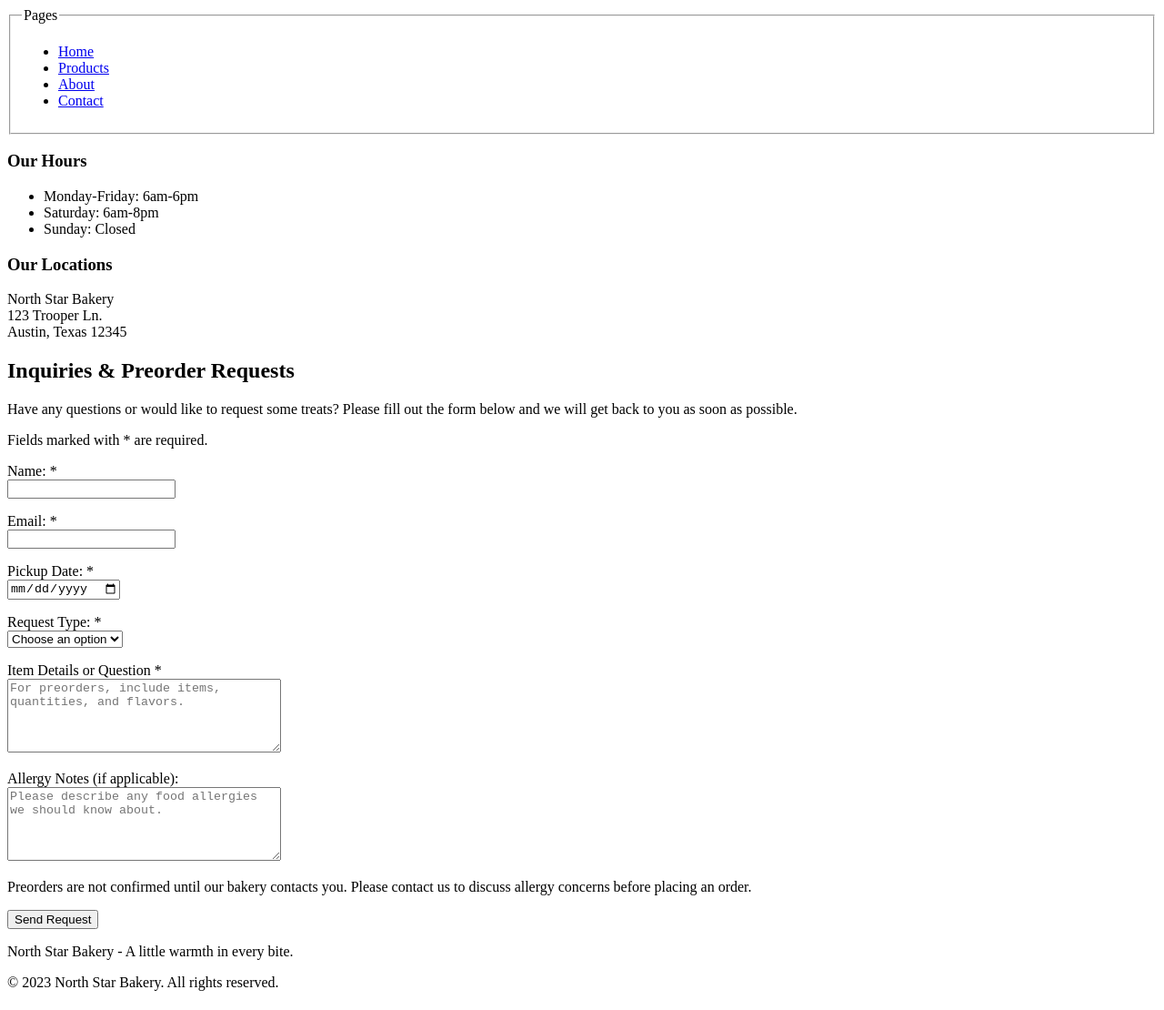
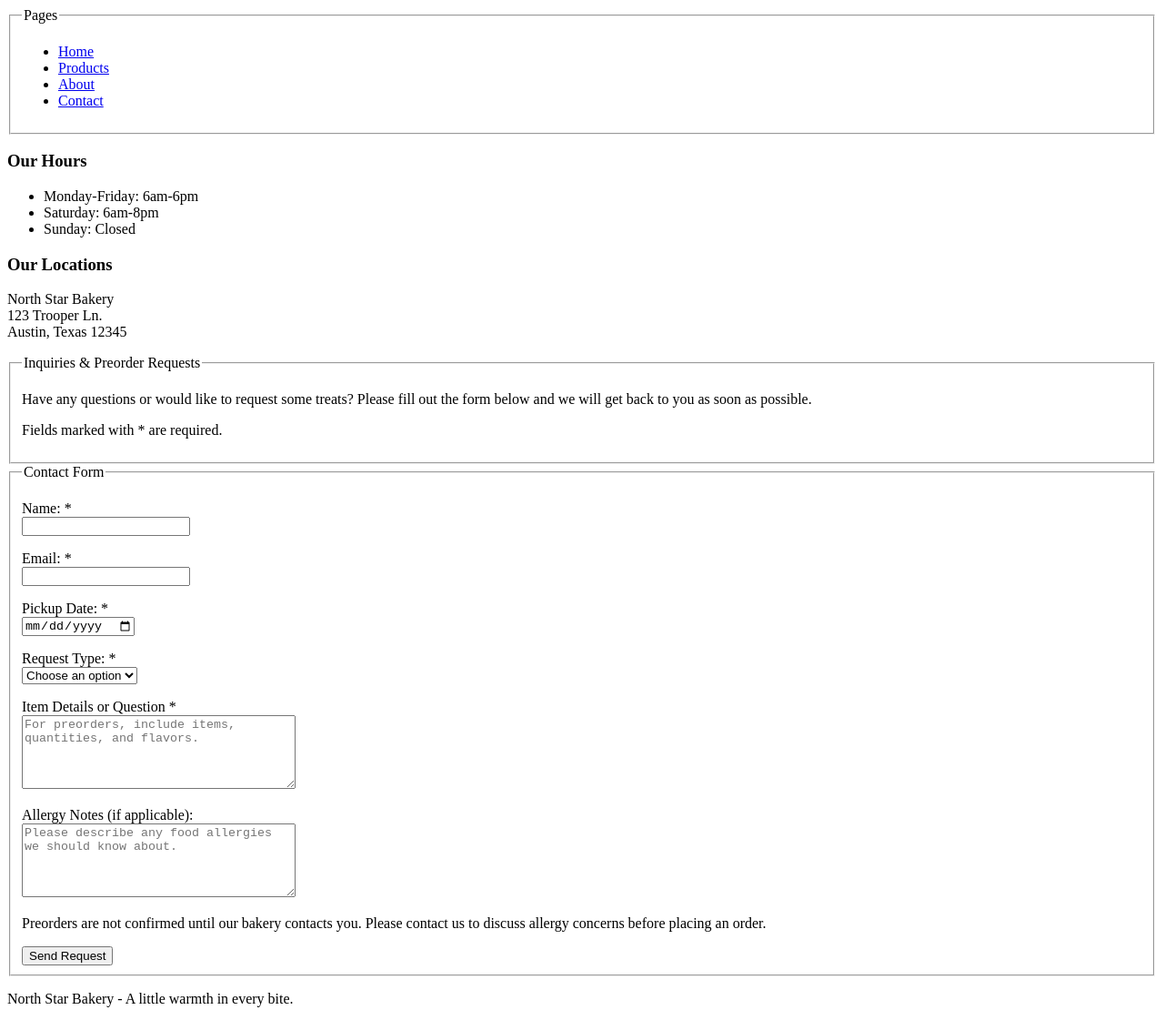
Before and after one commit to jkoebrick44/North-Star-Bakery, a plain HTML site: page contact.html in a window 1280 px wide. Shown: the top 1110 px of the page at 91% size. Drawn offline with Linux system fonts and the light colour scheme.

Commit message:
html complete

```diff
--- a/contact.html
+++ b/contact.html
@@ -33,12 +33,16 @@
         </p>
     </header>
     <main>
-        <h2>Inquiries & Preorder Requests</h2>
-        <p>Have any questions or would like to request some treats?
-        Please fill out the form below and we will get back to you as soon as possible.
-        </p>
-        <p>Fields marked with * are required.</p>
+        <fieldset>
+            <legend>Inquiries & Preorder Requests</legend>
+            <p>Have any questions or would like to request some treats?
+            Please fill out the form below and we will get back to you as soon as possible.
+            </p>
+            <p>Fields marked with * are required.</p>
+        </fieldset>
 
+        <fieldset>
+            <legend>Contact Form</legend>
         <form action="submit-request" method="post">
             <p>
                 <label for="name">Name: *</label><br>
@@ -78,6 +82,7 @@
             </p>
             <button type="submit">Send Request</button>
         </form>
+        </fieldset>
 
     </main>
     <footer>
```
